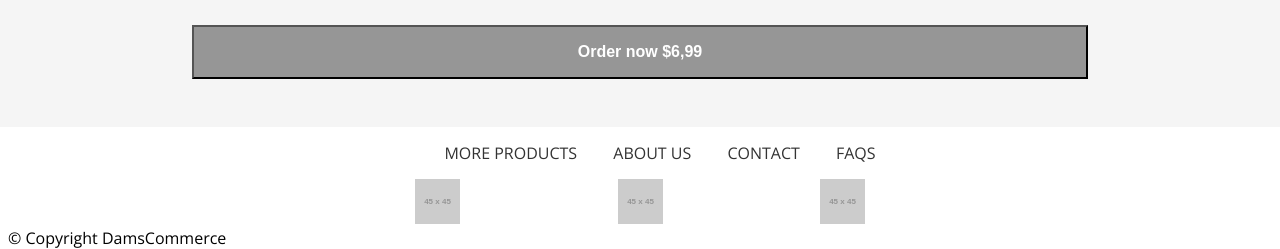
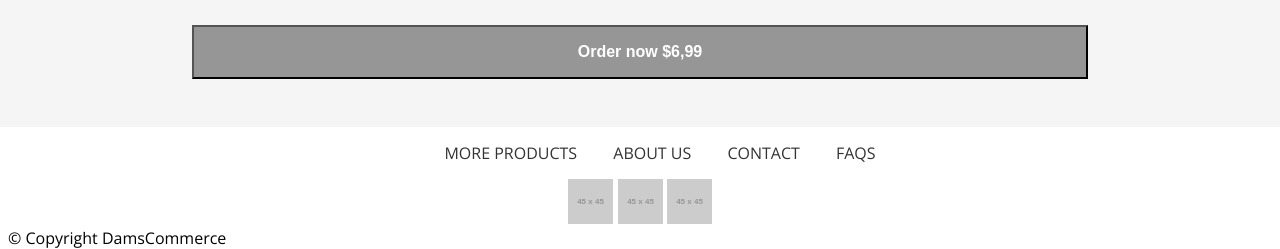
Before and after one commit to alianza/One-page-shop-template, a PHP site: page /index.html in a window 1280 px wide. Shown: the part 1829-2078 px from the top of the page. Run offline with PHP 8.4, Linux system fonts and the light colour scheme; grey boxes labelled with a size stand in for pictures from a placeholder-image service; some libraries are stand-ins or nearby versions.

Commit message:
re-unspaced socia media icons

```diff
--- a/css/style.css
+++ b/css/style.css
@@ -195,8 +195,6 @@ a:visited {
 }
 
 .socialmedia_icon {
-    margin-left: 6%;
-    margin-right: 6%;
 }
 
 #footer_div {
```
